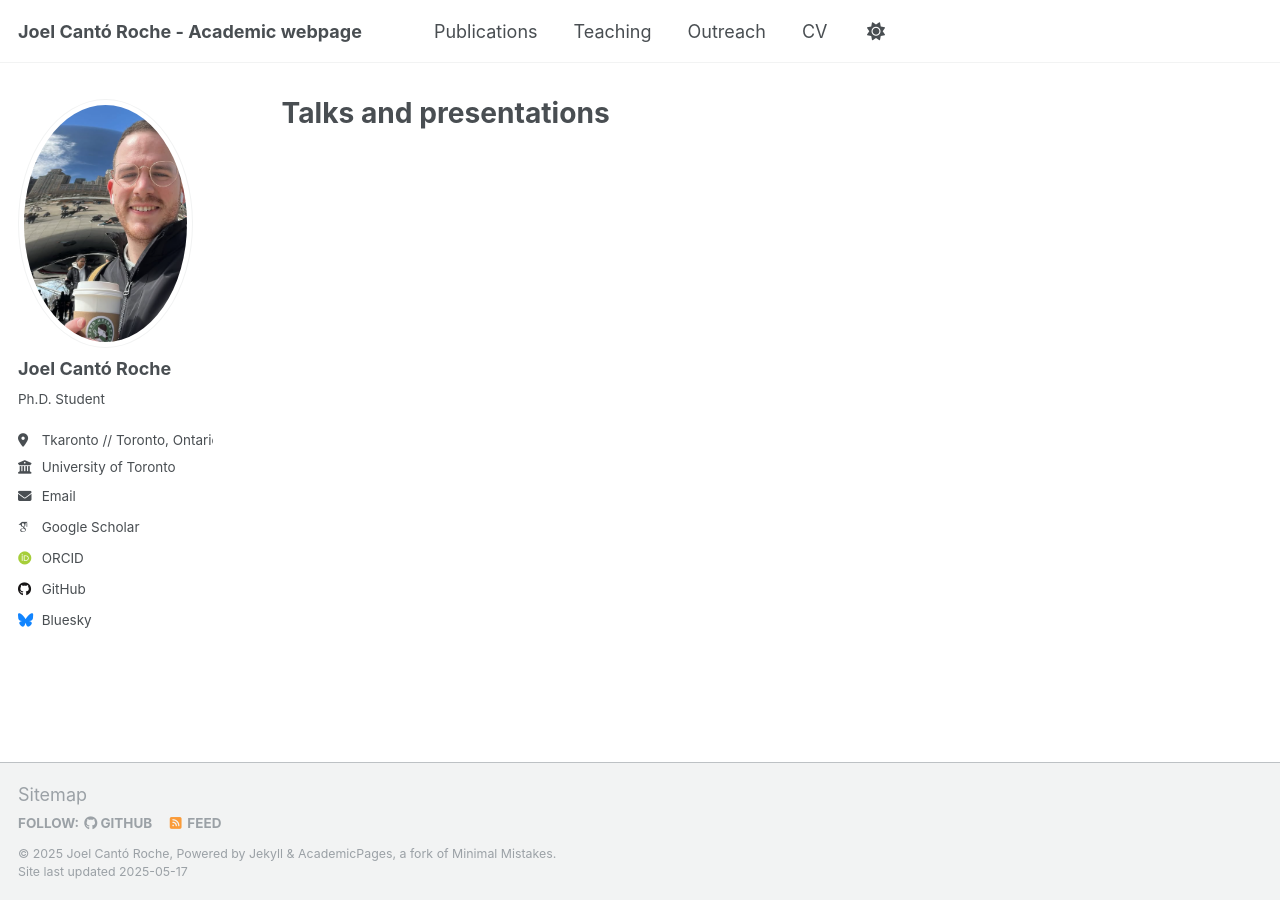
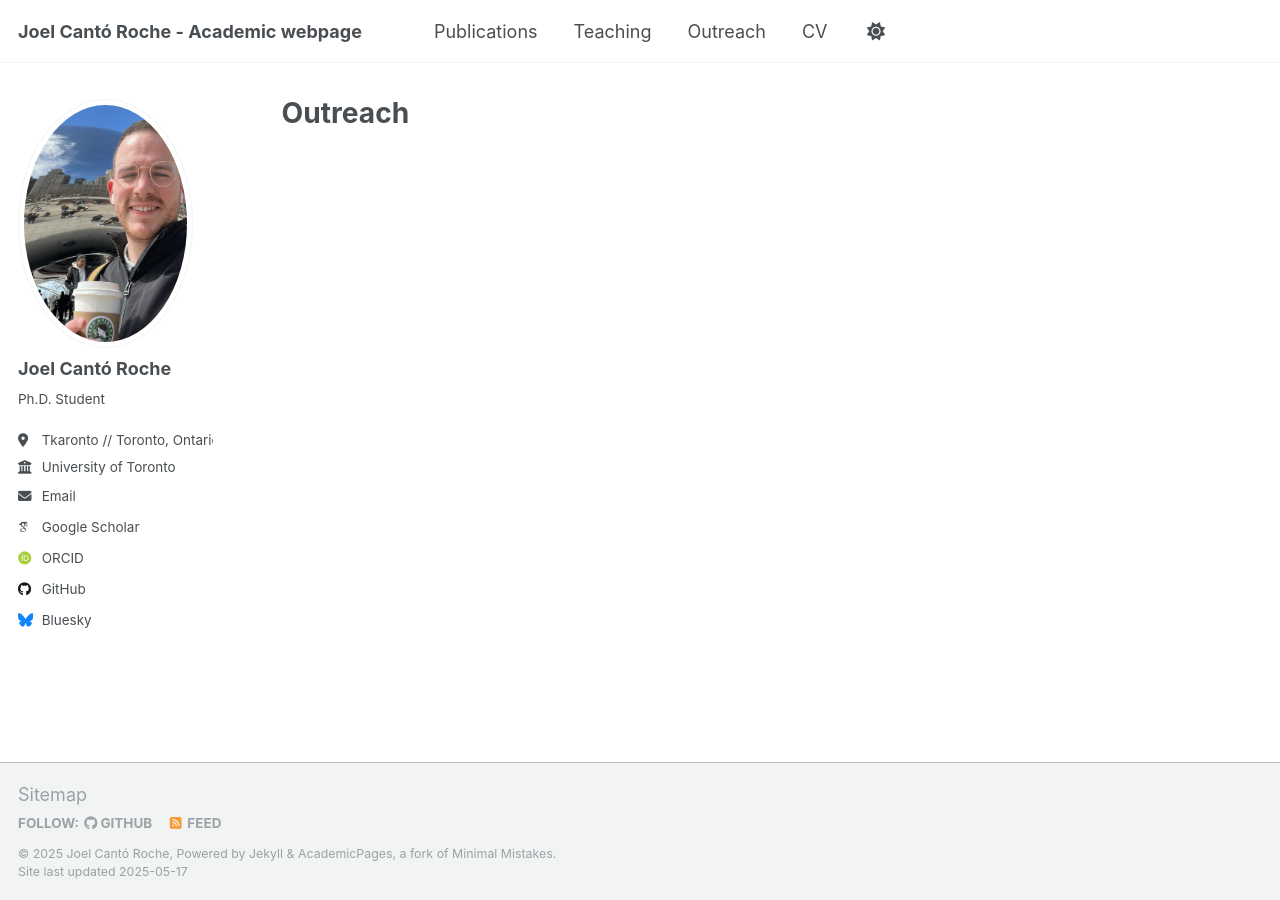
Before and after one commit to jcantoroc/jcantoroc.github.io, a Jekyll site: the page built from _pages/talks.html, in a window 1280 px wide. Built offline with Jekyll 4.4.1, drawn with Linux system fonts in a browser that asks for light colours; some web fonts are replaced.

Commit message:
Update talks.html

```diff
--- a/_pages/talks.html
+++ b/_pages/talks.html
@@ -1,16 +1,6 @@
 ---
 layout: archive
-title: "Talks and presentations"
+title: "Outreach"
 permalink: /talks/
 author_profile: true
 ---
-
-{% if site.talkmap_link == true %}
-
-<p style="text-decoration:underline;"><a href="/talkmap.html">See a map of all the places I've given a talk!</a></p>
-
-{% endif %}
-
-{% for post in site.talks reversed %}
-  {% include archive-single-talk.html %}
-{% endfor %}
```
